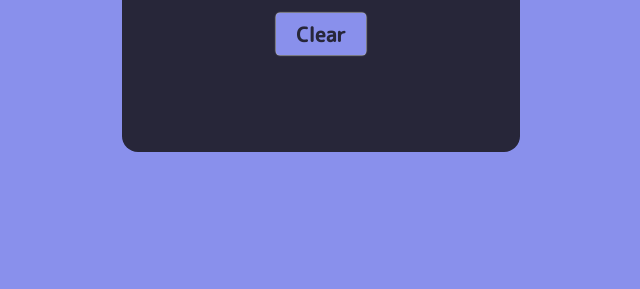
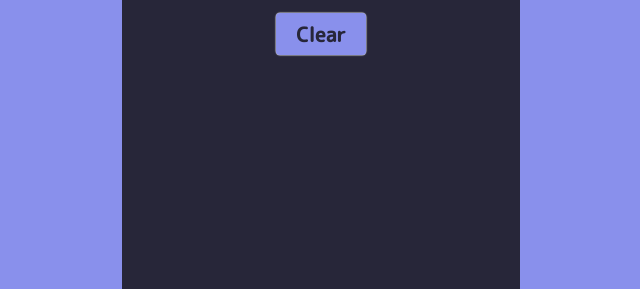
Before and after one commit to TeeAkinlade/bill-tip-calculator, a plain HTML site: page index.html in a window 1280 px wide. Shown: the part 511-800 px from the top of the page, without its empty margins (319-959 px from the left). Drawn offline with Linux system fonts and the light colour scheme.

Commit message:
Update billcal.css

```diff
--- a/billcal.css
+++ b/billcal.css
@@ -8,7 +8,7 @@
   }
 
   .wrapper {
-    height: 525px;
+    height: 100vh;
     width: 360px;
     color: white;
     background: #272639;
```
